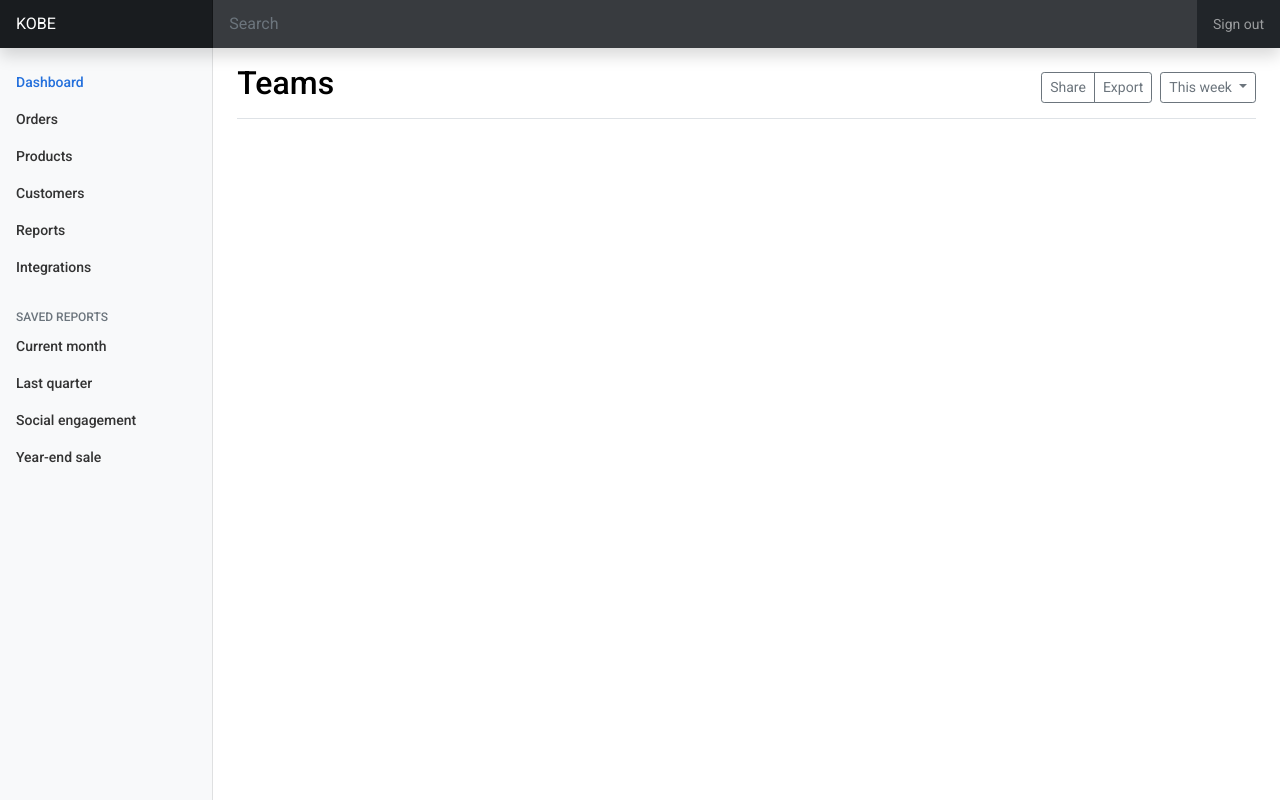
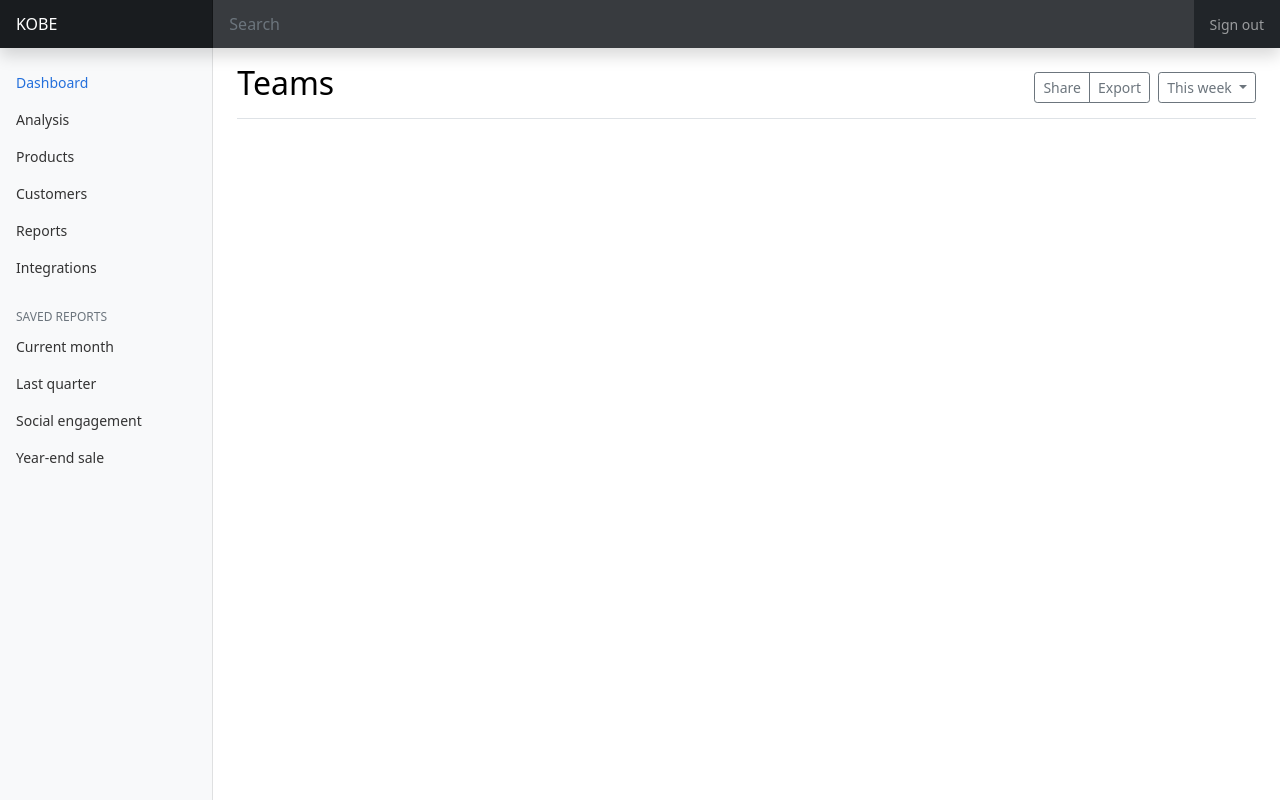
Before and after one commit to karanbheda/KOBE, a Flask app: page / in a window 1280 px wide. Run offline with Flask 2, Linux system fonts and the light colour scheme; data that the repository does not hold is empty; some libraries are stand-ins or nearby versions.

Commit message:
analysis tab

```diff
--- a/app.py
+++ b/app.py
@@ -17,11 +17,19 @@
 @app.route('/getTeamInfo')
 def getTeamInfo():
   df = dao.getTeamInfo(request.args.get('team'), request.args.get('season'))
-  return df.to_json(orient='records')
+  result = {}
+  result["matches"] = df.to_dict('records')
+  result["total"] = len(df)
+  result["won"] = len(df.query('score1 > score2'))
+  return result
 
 @app.route('/')
-def hello():
+def home():
     return render_template("dashboard.html")
+
+@app.route('/temp')
+def temp():
+    return render_template("index.html")
 
 if __name__ == "__main__":
   app.run(debug=True)
--- a/dao.py
+++ b/dao.py
@@ -16,6 +16,6 @@
     return df
 
 def getTeamInfo(team, season):
-    df = pd.read_sql_query('SELECT date, team1 as team, season, score1, score2 from nba_elo where team1 = \''+team+'\' and season = '+season +
-                            'UNION SELECT date, team2 as team, season, score1, score2 from nba_elo where team2 = \''+team+'\' and season = '+season, conn)
+    df = pd.read_sql_query('select date, team, season, score1, score2 from (SELECT cast(date as date) date, team2 as team, season, score1, score2 from nba_elo where team1 = \''+team+'\' and season = '+season +
+                            ' UNION SELECT cast(date as date) date, team1 as team, season, score1 as score2, score2 as score1 from nba_elo where team2 = \''+team+'\' and season = '+season+')A order by date desc', conn)
     return df
--- a/static/js/main.js
+++ b/static/js/main.js
@@ -1,6 +1,5 @@
 $(document).ready(function () {
-    document.documentElement.setAttribute("data-theme", "light");
-    loadTeams();
+    loadDashboard();
 });
 
 $("#theme").click(function () {
@@ -11,12 +10,23 @@
     }
 });
 
-$("#teams").click(function () {
-    $("#header").text("Teams")
-    loadTeams()
-});
+
+/******* MENU ITEMS ****/
+function loadDashboard() {
+    loadTeams();
+    $(".active").removeClass("active")
+    $("#menu-db").addClass("active");
+}
+
+function loadAnalysis() {
+    //loadTeams();
+    $(".active").removeClass("active")
+    $("#menu-analysis").addClass("active");
+}
+/***********************/
 
 
+/***********DASHBOARD ************************/
 function loadTeams() {
     fetchAsync("http://127.0.0.1:5000/getTeams").then(teams => {
         document.getElementById("canvas").innerHTML = ""
@@ -39,7 +49,35 @@
 
 function loadTeamInfo(elem) {
     let team = elem.id
-    fetchAsync("http://127.0.0.1:5000/getTeamInfo?team="+team+"&season=2015").then(data => {
+    let html = '<div class="row"><div class="col-md-4 col-lg-4 px-md-4">'+seasonDropDown()
+    fetchAsync("http://127.0.0.1:5000/getTeamInfo?team=" + team + "&season=2015").then(data => {
+        document.getElementById("canvas").innerHTML = ""
+        html += '<ul class="list-group list-group-flush">'
+        let i = 0;
+        data.matches.forEach(match => {
+            html += '<li class="list-group-item">' + match.date + ' ' + match.score1 + ' - ' + match.score2 + ' ' + match.team + '</li>'
+        });
+
+        html += '</ul></div><div class="col-md- col-lg-8 px-md-8"></div></div>'
+
+        document.getElementById("canvas").innerHTML = html
+    })
+}
+
+function seasonDropDown() {
+    let dropdown = '<div class="dropdown"><button class="btn btn-secondary dropdown-toggle" type="button" id="dropdownMenuButton1" data-bs-toggle="dropdown" aria-expanded="false">Season: 2015</button><ul class="dropdown-menu" aria-labelledby="dropdownMenuButton1">'
+    for (let year = 2010; year <= 2021; year++) {
+        dropdown += '<li><a class="dropdown-item" onclick="updateSeason(' + year + ')">' + year + '</a></li>'
+    }
+    dropdown += '</ul></div>'
+    return dropdown
+}
+
+/************************************************** */
+
+/************ Analysis **********************/
+function loadTeams() {
+    fetchAsync("http://127.0.0.1:5000/getTeams").then(teams => {
         document.getElementById("canvas").innerHTML = ""
         let html = ""
         let i = 0;
@@ -57,7 +95,7 @@
         document.getElementById("canvas").innerHTML = html
     })
 }
-
+/***************************************** */
 async function fetchAsync(url) {
     let response = await fetch(url);
     let data = await response.json().then(function (resp) { return resp; });
--- a/templates/dashboard.html
+++ b/templates/dashboard.html
@@ -57,16 +57,16 @@
       <nav id="sidebarMenu" class="col-md-3 col-lg-2 d-md-block bg-light sidebar collapse">
         <div class="position-sticky pt-3">
           <ul class="nav flex-column">
-            <li class="nav-item">
-              <a class="nav-link active" aria-current="page" href="#">
+            <li class="nav-item" onclick="loadDashboard()">
+              <a class="nav-link active" id="menu-db">
                 <span data-feather="home"></span>
                 Dashboard
               </a>
             </li>
-            <li class="nav-item">
-              <a class="nav-link" href="#">
+            <li class="nav-item" onclick="loadAnalysis()">
+              <a class="nav-link" id="menu-analysis">
                 <span data-feather="file"></span>
-                Orders
+                Analysis
               </a>
             </li>
             <li class="nav-item">
```
